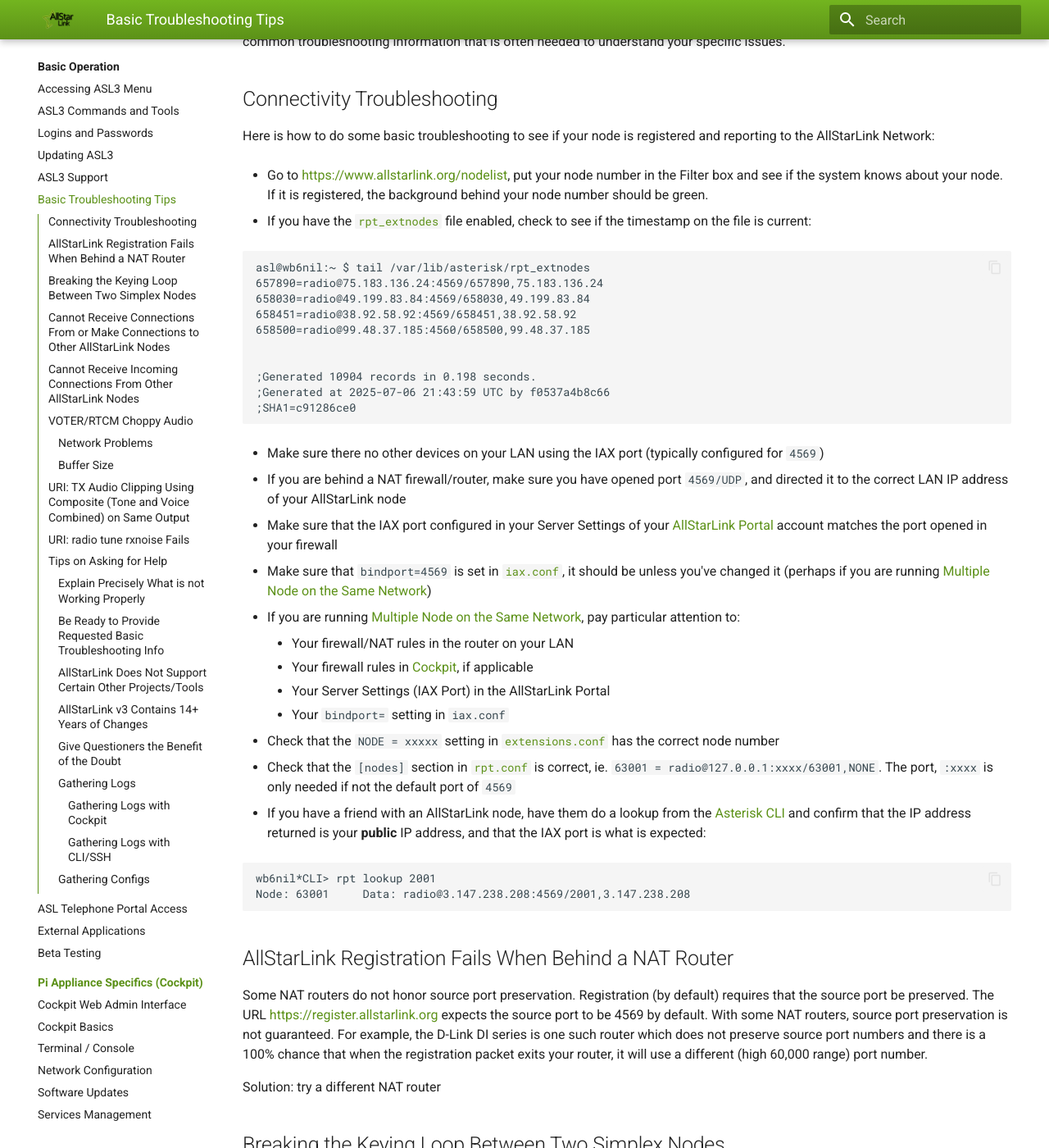
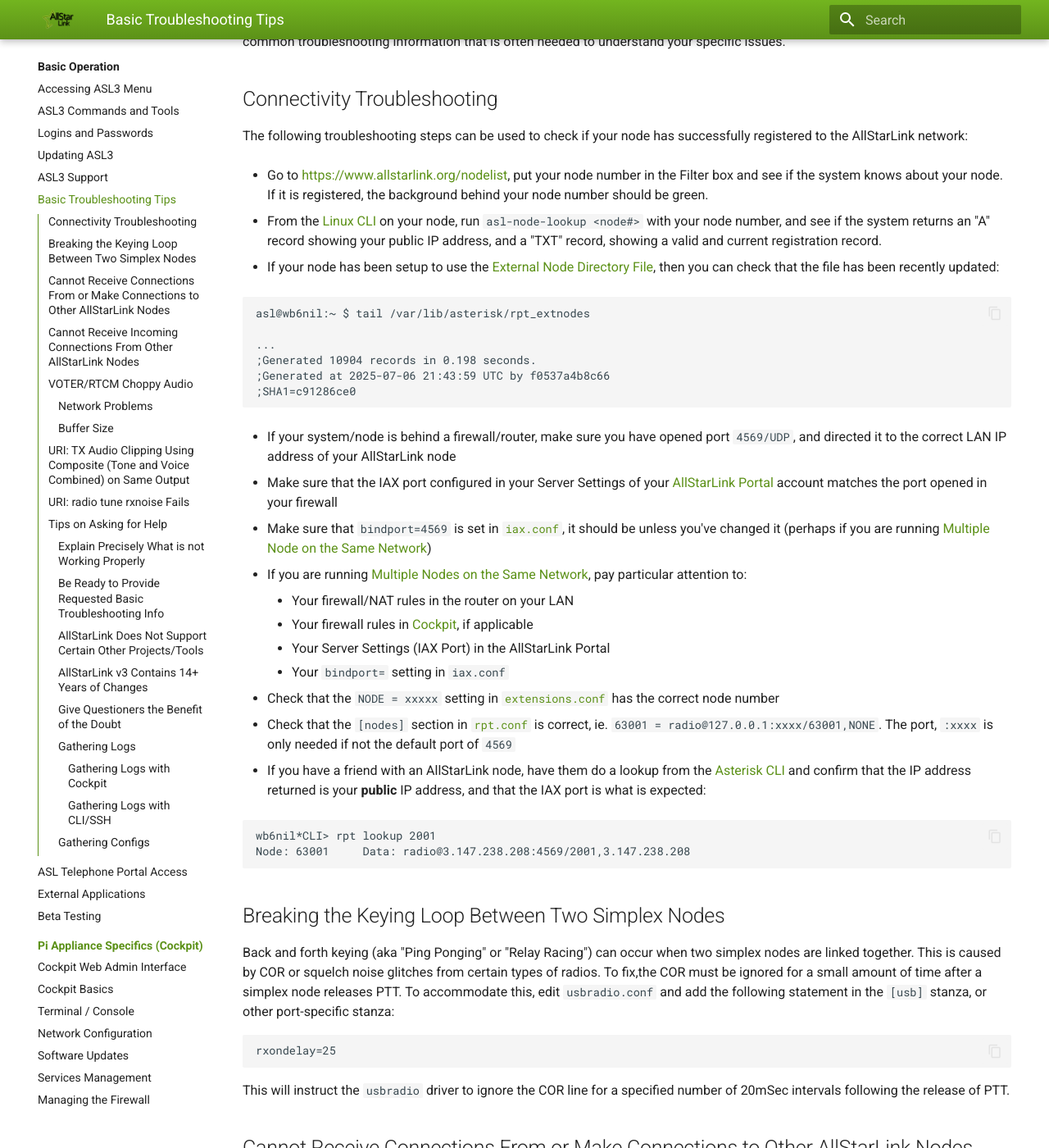
Before and after one commit to AllStarLink/ASL3-Manual, an MkDocs documentation site: the page built from docs/user-guide/troubleshooting.md, in a window 1280 px wide and 1400 px high, scrolled down 195 px. Shown: the whole window at 82% size. Built offline with MkDocs 1.6.1 and Material for MkDocs 9.7.7, drawn with Linux system fonts in a browser that asks for light colours; some of the changed text lies outside the part shown.

Commit message:
Revising and updating some of the content.

````diff
--- a/docs/user-guide/troubleshooting.md
+++ b/docs/user-guide/troubleshooting.md
@@ -2,35 +2,31 @@
 When asking for help on [AllStarLink Community](https://community.allstarlink.org) or in a [GitHub](https://github.com/AllStarLink) Issue here are some tips on how to ask for help and how to get common troubleshooting information that is often needed to understand your specific issues.
 
 ## Connectivity Troubleshooting
-Here is how to do some basic troubleshooting to see if your node is registered and reporting to the AllStarLink Network:
+The following troubleshooting steps can be used to check if your node has successfully registered to the AllStarLink network:
 
 * Go to [https://www.allstarlink.org/nodelist](https://www.allstarlink.org/nodelist), put your node number in the Filter box and see if the system knows about your node. If it is registered, the background behind your node number should be green.
 
-* If you have the [`rpt_extnodes`](../adv-topics/noderesolution.md#external-node-directory-file) file enabled, check to see if the timestamp on the file is current:
+* From the [Linux CLI](./passwords.md#linux-login) on your node, run `asl-node-lookup <node#>` with your node number, and see if the system returns an "A" record showing your public IP address, and a "TXT" record, showing a valid and current registration record.
+
+* If your node has been setup to use the [External Node Directory File](../adv-topics/noderesolution.md#external-node-directory-file), then you can check that the file has been recently updated:
 
 ```
 asl@wb6nil:~ $ tail /var/lib/asterisk/rpt_extnodes
-657890=radio@75.183.136.24:4569/657890,75.183.136.24
-658030=radio@49.199.83.84:4569/658030,49.199.83.84
-658451=radio@38.92.58.92:4569/658451,38.92.58.92
-658500=radio@99.48.37.185:4560/658500,99.48.37.185
 
-
+...
 ;Generated 10904 records in 0.198 seconds.
 ;Generated at 2025-07-06 21:43:59 UTC by f0537a4b8c66
 ;SHA1=c91286ce0
 
 ```
 
-* Make sure there no other devices on your LAN using the IAX port (typically configured for `4569`)
-
-* If you are behind a NAT firewall/router, make sure you have opened port `4569/UDP`, and directed it to the correct LAN IP address of your AllStarLink node
+* If your system/node is behind a firewall/router, make sure you have opened port `4569/UDP`, and directed it to the correct LAN IP address of your AllStarLink node
 
 * Make sure that the IAX port configured in your Server Settings of your [AllStarLink Portal](https://www.allstarlink.org/portal) account matches the port opened in your firewall
 
 * Make sure that `bindport=4569` is set in [`iax.conf`](../config/iax_conf.md#bindport-and-bindaddr), it should be unless you've changed it (perhaps if you are running [Multiple Node on the Same Network](../adv-topics/multinodesnetwork.md))
 
-* If you are running [Multiple Node on the Same Network](../adv-topics/multinodesnetwork.md), pay particular attention to:
+* If you are running [Multiple Nodes on the Same Network](../adv-topics/multinodesnetwork.md), pay particular attention to:
     * Your firewall/NAT rules in the router on your LAN
     * Your firewall rules in [Cockpit](../pi/cockpit-firewall.md), if applicable
     * Your Server Settings (IAX Port) in the AllStarLink Portal
@@ -46,11 +42,6 @@
 wb6nil*CLI> rpt lookup 2001
 Node: 63001     Data: radio@3.147.238.208:4569/2001,3.147.238.208
 ```
-
-## AllStarLink Registration Fails When Behind a NAT Router
-Some NAT routers do not honor source port preservation. Registration (by default) requires that the source port be preserved. The URL [https://register.allstarlink.org](https://register.allstarlink.org) expects the source port to be 4569 by default. With some NAT routers, source port preservation is not guaranteed. For example, the D-Link DI series is one such router which does not preserve source port numbers and there is a 100% chance that when the registration packet exits your router, it will use a different (high 60,000 range) port number.
-
-Solution: try a different NAT router
 
 ## Breaking the Keying Loop Between Two Simplex Nodes
 Back and forth keying (aka "Ping Ponging" or "Relay Racing") can occur when two simplex nodes are linked together. This is caused by COR or squelch noise glitches from certain types of radios. To fix,the COR must be ignored for a small amount of time after a simplex node releases PTT. To accommodate this, edit `usbradio.conf` and add the following statement in the `[usb]` stanza, or other port-specific stanza:
@@ -73,7 +64,7 @@
 
 Hint|Thing(s) to Try
 ----|---------------
-Do you have the correct port forwarding settings configured in your firewall?|AllStarLink requires that UDP traffic on port `4569` be forwarded from the public (WAN) IP address to the private (LAN) IP address running your AllStarLink server. Please check the settings in your router using its instruction manual to make sure port `4569/UDP` is set up to be forwarded to the correct internal (private) IP address. If the port forwarding settings are correct in your router, please send a message to the [helpdesk@allstarlink.org](mailto:helpdesk@allstarlink.org) with your node number and router make and model, requesting help. A **small** number of NAT routers require that we force the port setting to port `4569` on the registration server. This is a manual process and requires intervention from one of the system administrators.
+Do you have the correct port forwarding settings configured in your firewall?|AllStarLink requires that UDP traffic on port `4569` be forwarded from the public (WAN) IP address to the private (LAN) IP address running your AllStarLink server. Please check the settings in your router using its instruction manual to make sure port `4569/UDP` is set up to be forwarded to the correct internal (private) IP address.
 
 ## VOTER/RTCM Choppy Audio
 The VOTER protocol is UDP which of course means packets can be dropped causing holes in the audio. Here are a couple of things to look for if the audio is choppy.
````
